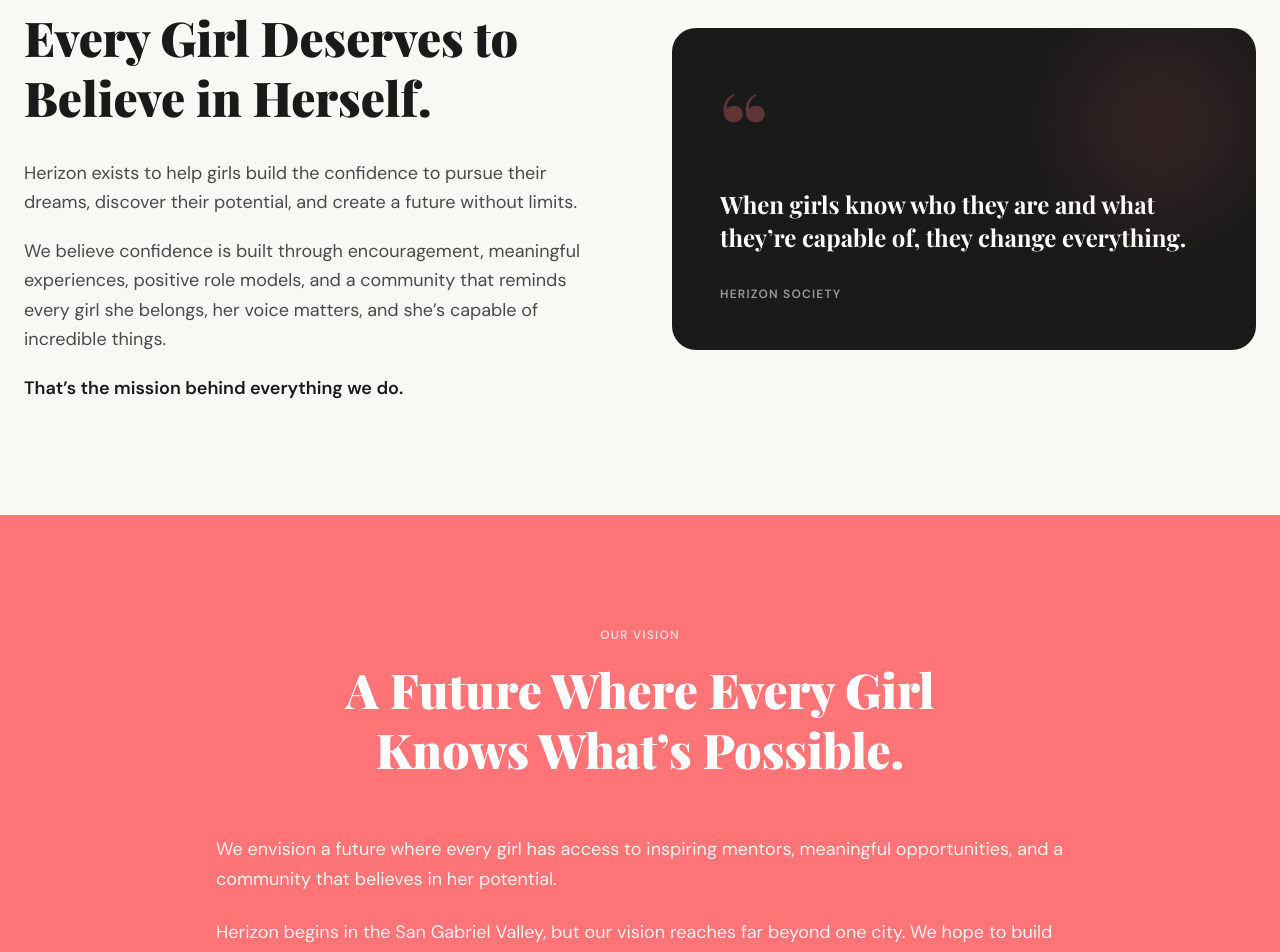
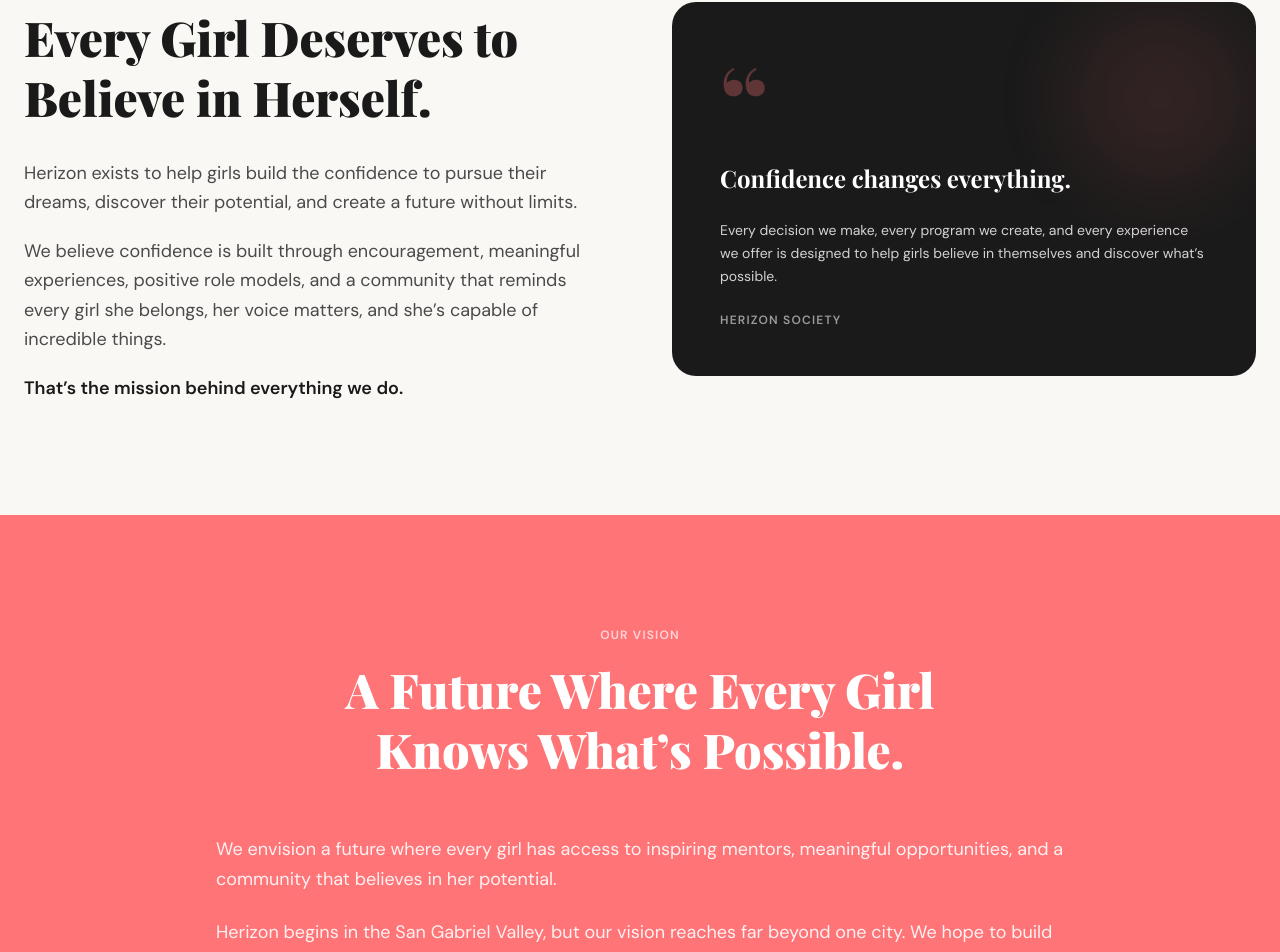
Before and after one commit to flourishprosper/herizonsociety-website, a Next.js app: page /about in a window 1280 px wide. Shown: the part 2590-3542 px from the top of the page. Built offline with nearby package versions, Linux system fonts and the light colour scheme; a web font is replaced by a local one.

Commit message:
feat(about): update quote card with new confidence statement

```diff
--- a/src/app/about/page.tsx
+++ b/src/app/about/page.tsx
@@ -196,10 +196,14 @@
             <div className="font-serif text-8xl font-black text-[#FF7477] opacity-30 leading-none mb-4">
               &ldquo;
             </div>
-            <blockquote className="font-serif text-2xl font-bold text-white leading-snug mb-8">
-              When girls know who they are and what they&rsquo;re capable of,
-              they change everything.
+            <blockquote className="font-serif text-2xl font-bold text-white leading-snug mb-6">
+              Confidence changes everything.
             </blockquote>
+            <p className="text-white/80 text-sm leading-relaxed mb-6">
+              Every decision we make, every program we create, and every
+              experience we offer is designed to help girls believe in
+              themselves and discover what&rsquo;s possible.
+            </p>
             <p className="text-[#9B9B9B] text-xs font-semibold uppercase tracking-widest">
               Herizon Society
             </p>
```
